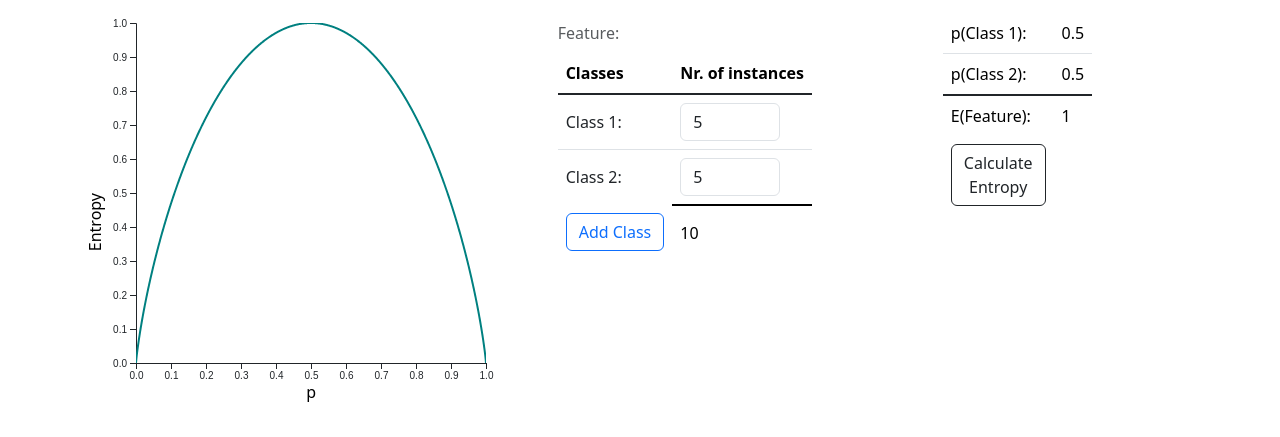
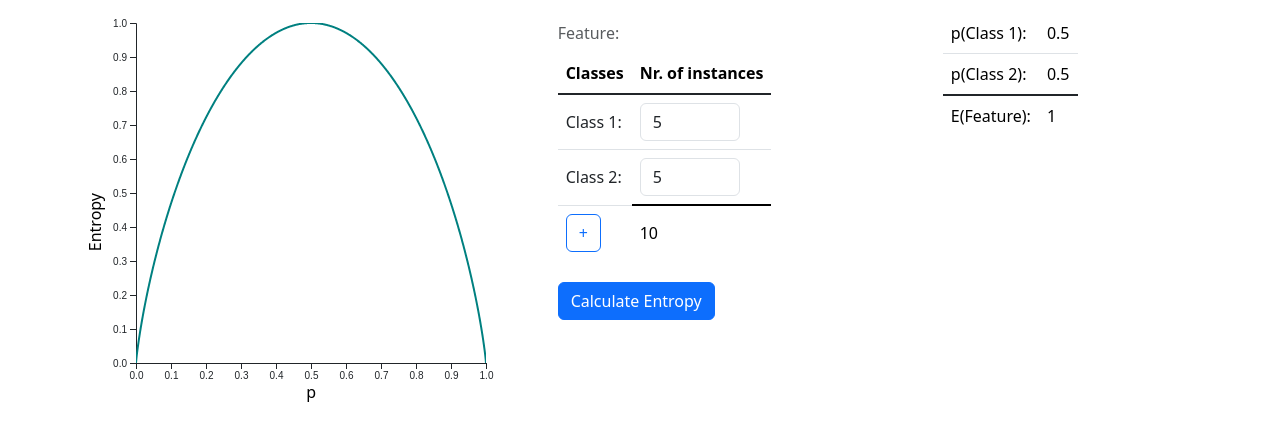
Before and after one commit to danieldf01/TFG-decision-trees-sim, a website: page prototypes/entropy/index.html in a window 1280 px wide. Shown: the part 179-616 px from the top of the page. Drawn offline with nearby package versions, Linux system fonts and the light colour scheme.

Commit message:
Moved calculate entropy button to below both tables + new, more intuitive color for calc entropy buttons + added sticky headers for tables #43

```diff
--- a/prototypes/entropy/index.html
+++ b/prototypes/entropy/index.html
@@ -144,7 +144,7 @@
                         <div class="table-wrapper">
                             <table class="table caption-top table-hover" id="table-classes">
                                 <caption>Feature: </caption>
-                                <thead>
+                                <thead class="sticky-top">
                                     <tr>
                                         <th>Classes</th>
                                         <th>Nr. of instances</th>
@@ -157,7 +157,7 @@
                                         </td>
                                     </tr>
                                     <tr>
-                                        <td style="border-bottom: hidden;"><label class="form-control-plaintext ">Class
+                                        <td><label class="form-control-plaintext ">Class
                                                 2:</label></td>
                                         <td id="c2">
                                             <input value=5 style="width:100px" type=text class="form-control" />
@@ -167,7 +167,7 @@
                                 <tfoot style="border-bottom: hidden;">
                                     <tr>
                                         <td>
-                                            <div class="btn btn-outline-primary" onclick="addClass()">Add Class</div>
+                                            <div class="btn btn-outline-primary" onclick="addClass()">+</div>
                                         </td>
                                         <td class="table-group-divider">
                                             <div id="sum-classes">10</div>
@@ -175,6 +175,8 @@
                                     </tr>
                                 </tfoot>
                             </table>
+                        </div>
+                        <div class="btn btn-primary  " onclick="calcEntropy()">Calculate Entropy
                         </div>
                     </div>
 
@@ -197,12 +199,6 @@
                                         <td>E(Feature):</td>
                                         <td>
                                             <div id="sum-entropy">1</div>
-                                        </td>
-                                    </tr>
-                                    <tr style="border-top: hidden;">
-                                        <td>
-                                            <div class="btn btn-outline-dark " onclick="calcEntropy()">Calculate Entropy
-                                            </div>
                                         </td>
                                     </tr>
                                 </tfoot>
--- a/prototypes/entropy/js/classNumHandler.js
+++ b/prototypes/entropy/js/classNumHandler.js
@@ -33,7 +33,6 @@ function addClass() {
     newLabel.classList.add("form-control-plaintext");
     newLabel.textContent = "Class " + +cCount + ":";
     cCell.appendChild(newLabel);
-    cCell.setAttribute("style", "border-bottom: hidden");
 
     // Value (Number of instances) cell
     cValueCell.id = "c" + cCount;
@@ -90,9 +89,6 @@ function removeClass() {
 
     var numClassesAfter = tBodyRefClasses.rows.length;
 
-    // remove border under class cell of the new last row
-    tBodyRefClasses.rows[numClassesAfter - 1].cells[0].setAttribute("style", "border-bottom: hidden");
-
     // add "Class remove button" to the now last row
     if (numClassesAfter >= 3) {
         var inputGroup = document.createElement("div");
```
Also changed, not shown: prototypes/conditional entropy/index.html (+2 -2 lines), prototypes/decision tree/index.html (+1 -1 lines).
